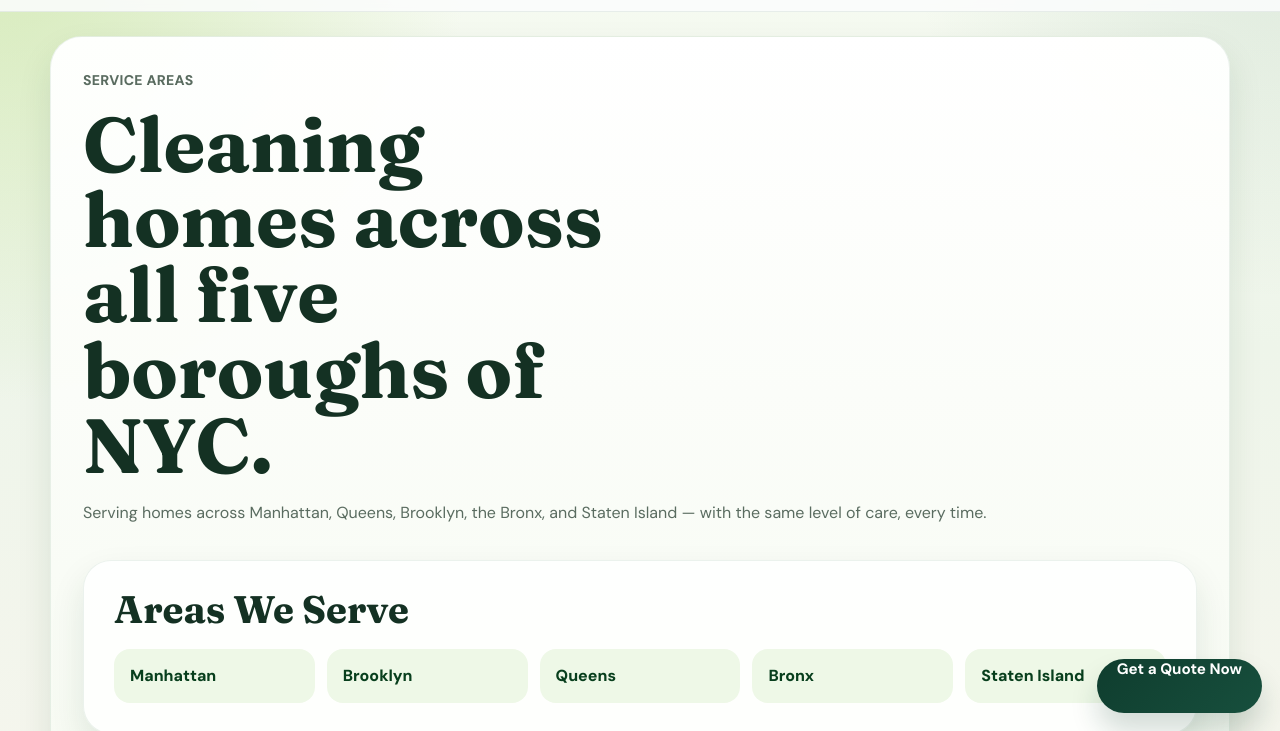
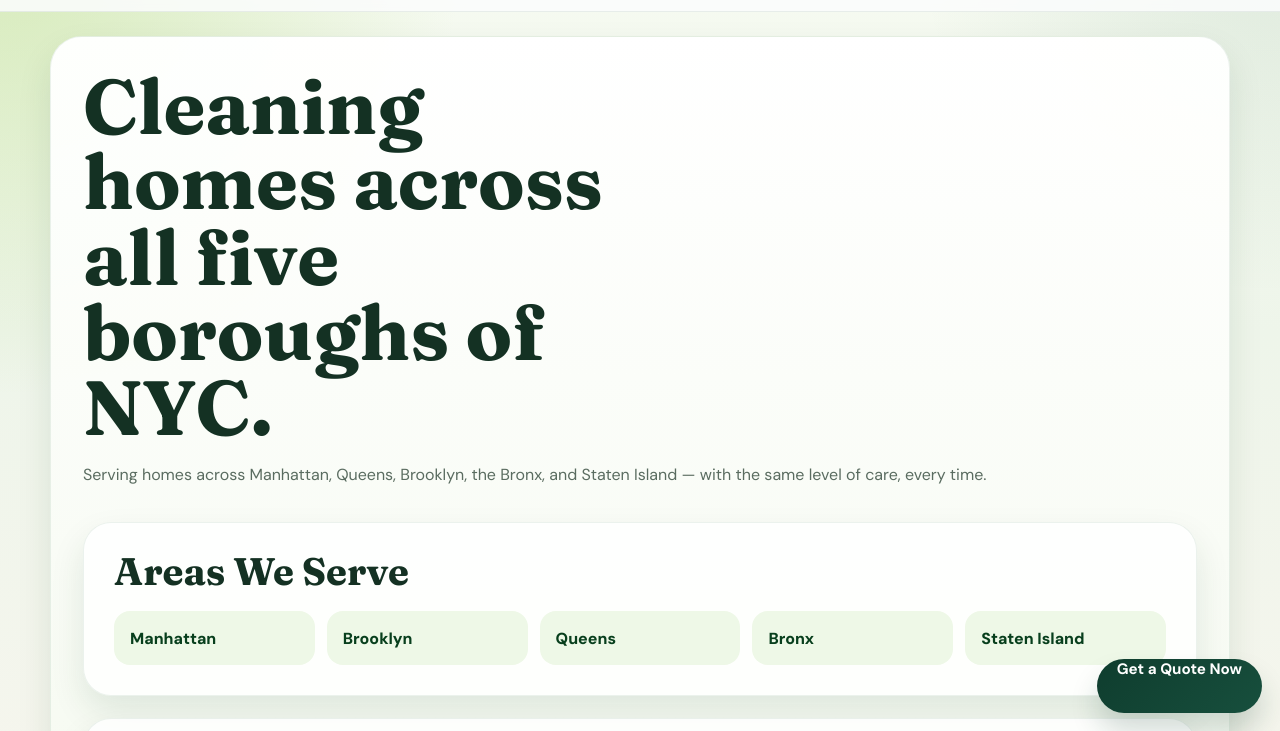
Before and after one commit to taslimaakter-shaki/iman-cleaning-service-site, a plain HTML site: page areas.html in a window 1280 px wide. Shown: the part 69-800 px from the top of the page. Drawn offline with Linux system fonts and the light colour scheme.

Commit message:
Remove service areas eyebrow

```diff
--- a/areas.html
+++ b/areas.html
@@ -59,7 +59,6 @@
 
       <main class="page-main">
         <section class="page-intro">
-          <p class="eyebrow">Service Areas</p>
           <h1>Cleaning homes across all five boroughs of NYC.</h1>
           <p>Serving homes across Manhattan, Queens, Brooklyn, the Bronx, and Staten Island — with the same level of care, every time.</p>
           <div class="areas-served-panel">
```
